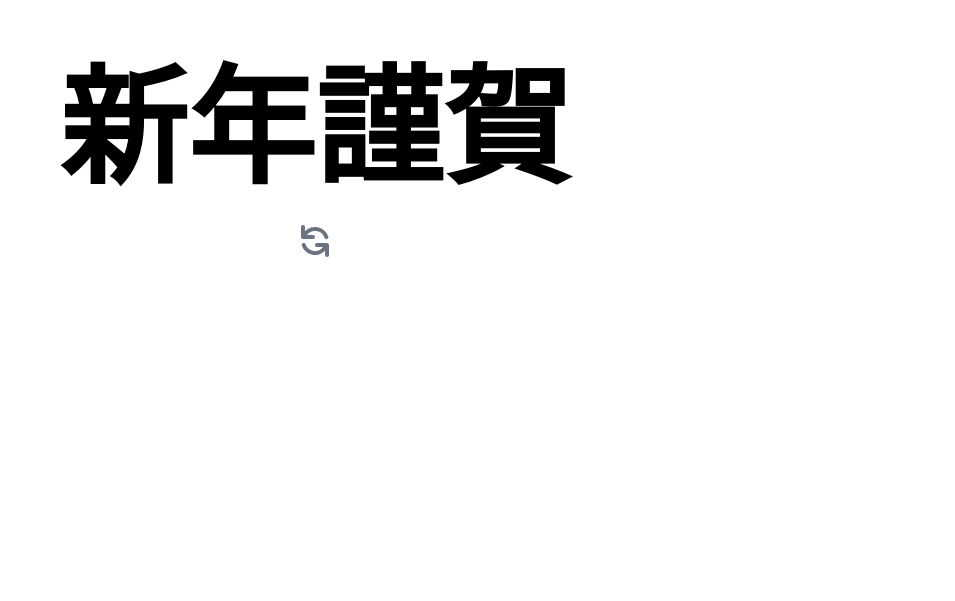
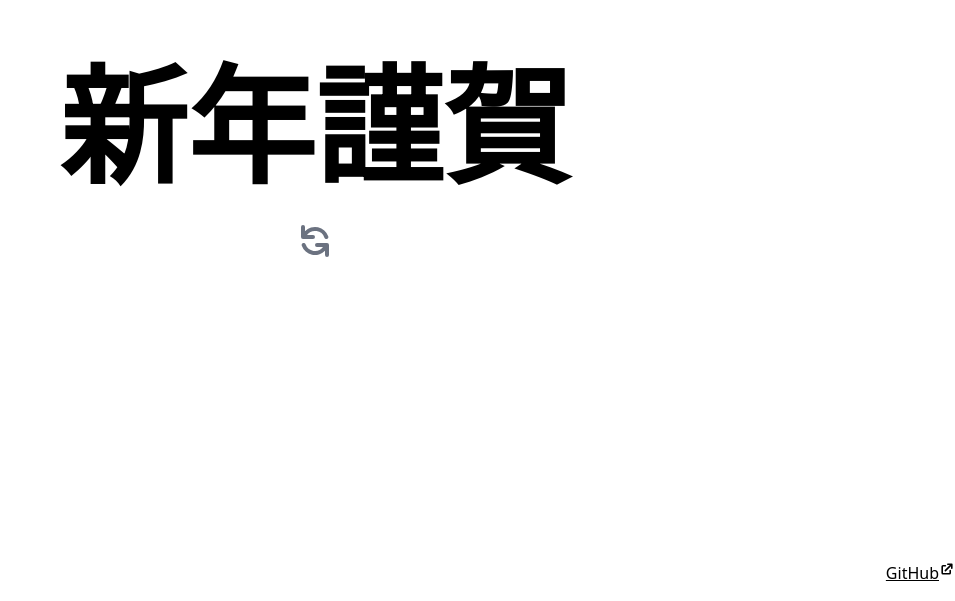
Before and after one commit to lamlam/kinga-shinnen, a Next.js app: page / in a window 1280 px wide. Shown: the part 239-840 px from the top of the page, without its empty margins (325-1280 px from the left). Before the commit the page ends 800 px from the top, so only its background shows below. Built offline with nearby package versions, Linux system fonts and the light colour scheme.

Commit message:
Add footer

```diff
--- a/pages/index.tsx
+++ b/pages/index.tsx
@@ -2,7 +2,7 @@ import type { NextPage, GetStaticProps, InferGetStaticPropsType } from 'next';
 import Head from 'next/head';
 import { useState, useEffect, useCallback } from 'react';
 import type { VFC } from 'react';
-import { RefreshIcon } from '@heroicons/react/solid';
+import { RefreshIcon, ExternalLinkIcon } from '@heroicons/react/solid';
 
 function shuffle(arr: string[]): string[] {
   for (var i = arr.length - 1; i > 0; i--) {
@@ -52,6 +52,30 @@ const HazureGreeting: VFC<GreetingProps> = ({
       </button>
     </>
   );
+};
+
+type FooterProps = {};
+const Footer: VFC<FooterProps> = () => {
+  return (
+    <footer className="justify-self-end flex justify-center mb-4">
+      <a
+        href="https://github.com/lamlam/kinga-shinnen"
+        className="text-center underline"
+        target="_blank"
+      >
+        GitHub
+      </a>
+      <ExternalLinkIcon className="w-4 h-4" />
+    </footer>
+  );
+};
+
+export const getStaticProps: GetStaticProps = async () => {
+  const siteURL: string =
+    process.env.SITE_URL || process.env.VERCEL_URL || 'http://localhost:3000';
+  return {
+    props: { siteURL },
+  };
 };
 
 const Top: NextPage = ({
@@ -108,16 +132,9 @@ const Top: NextPage = ({
           />
         )}
       </div>
+      <Footer />
     </>
   );
 };
 
-export const getStaticProps: GetStaticProps = async () => {
-  const siteURL: string =
-    process.env.SITE_URL || process.env.VERCEL_URL || 'http://localhost:3000';
-  return {
-    props: { siteURL },
-  };
-};
-
 export default Top;
```
